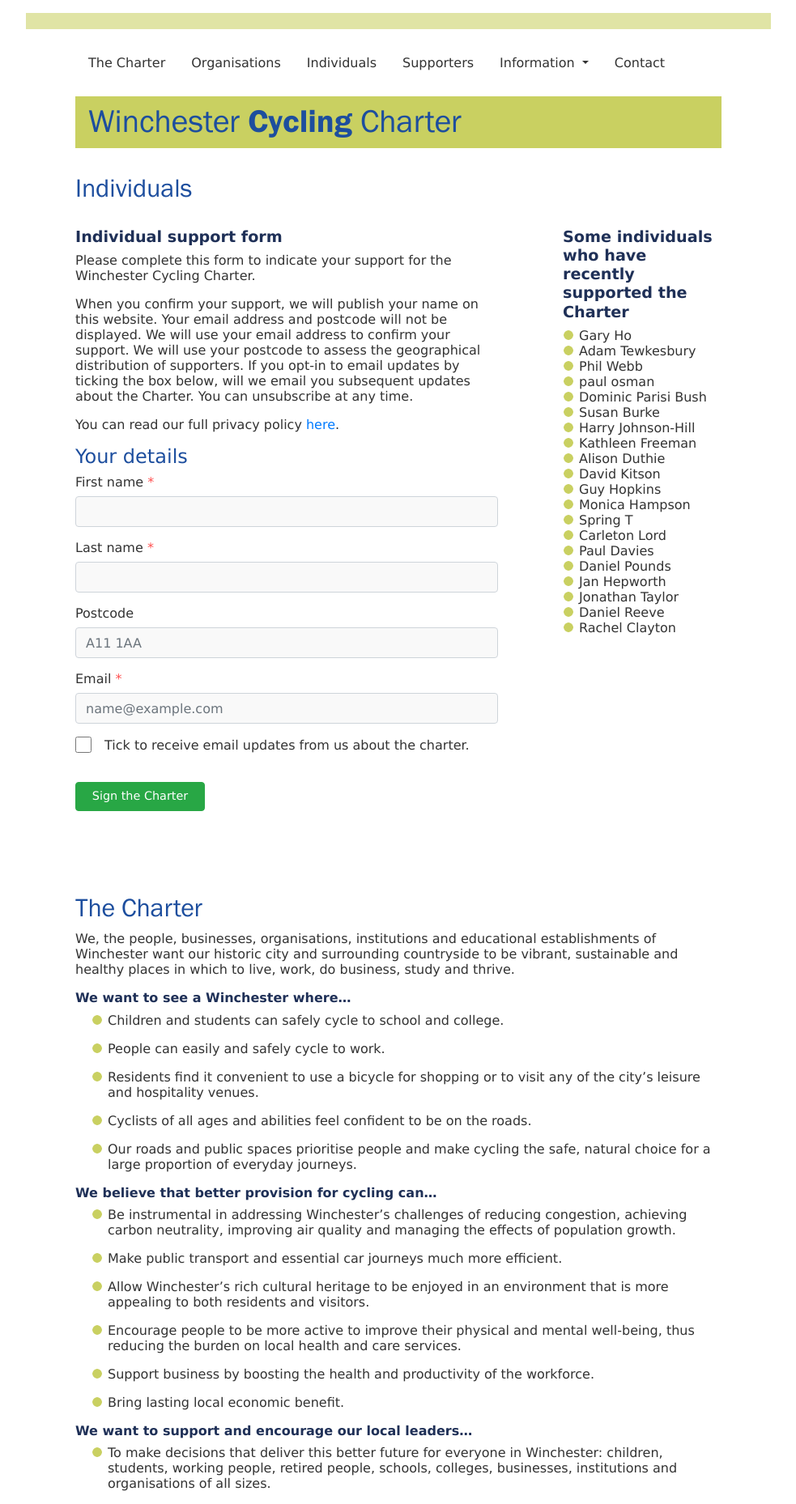
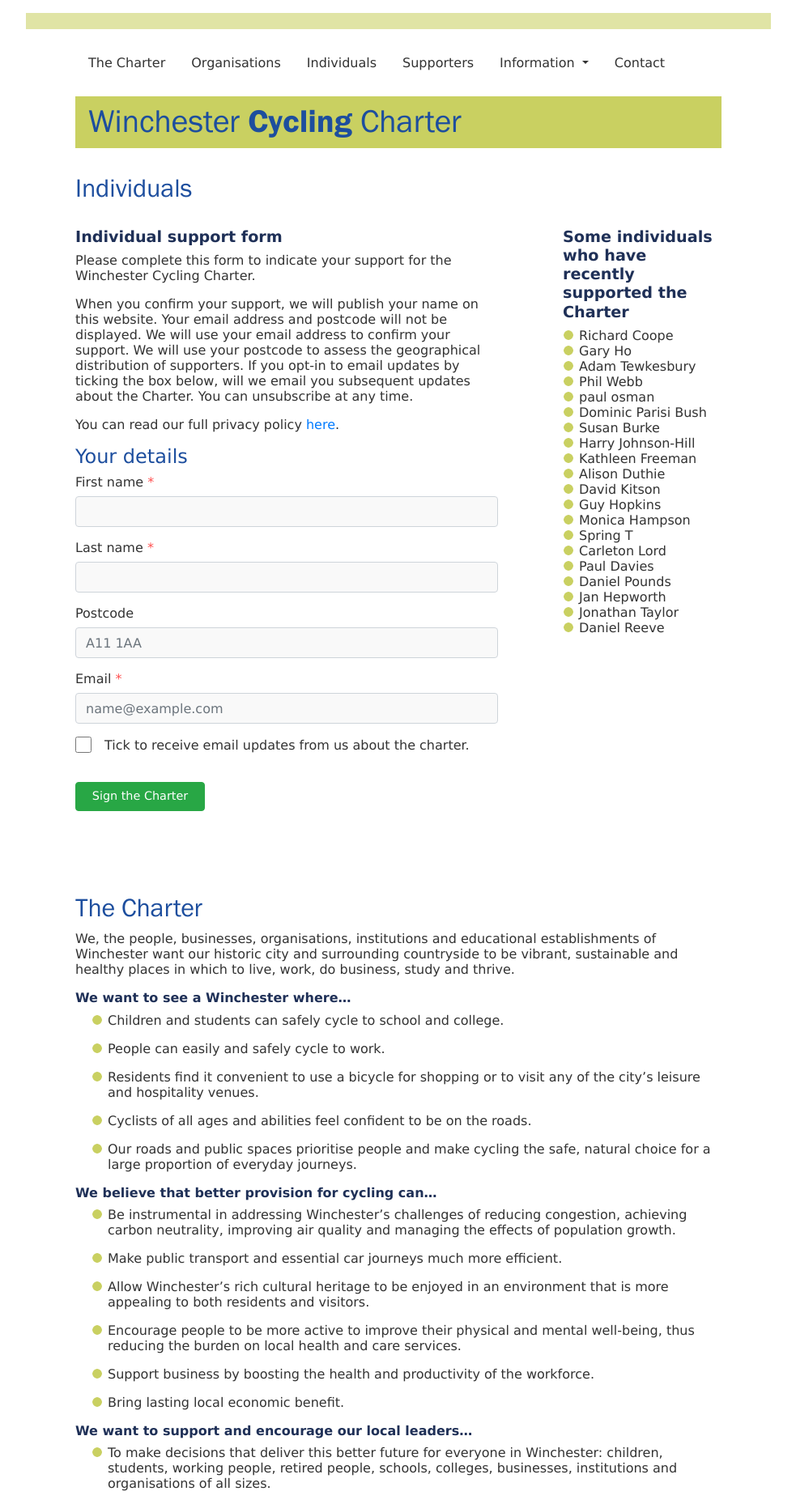
Before and after one commit to winchestercyclingcharter/winchestercyclingcharter.github.io, a Jekyll site: the page built from ind-page.md, in a window 1280 px wide. Shown: the whole page at 81% size, without its empty margins (148-1131 px from the left). Built offline with Jekyll 4.4.1, drawn with Linux system fonts in a browser that asks for light colours; nearby versions of some CDN libraries.

Commit message:
Update people.yml

```diff
--- a/_data/people.yml
+++ b/_data/people.yml
@@ -310,3 +310,4 @@ people:
 - { lastname: Webb, firstname: Phil, dt: 20210317-103032-034286 }
 - { lastname: Tewkesbury, firstname: Adam, dt: 20210317-140810-471775 }
 - { lastname: Ho, firstname: Gary, dt: 20210317-141248-481416 }
+- { lastname: Coope, firstname: Richard, dt: 20210317-213958-855987 }
```
